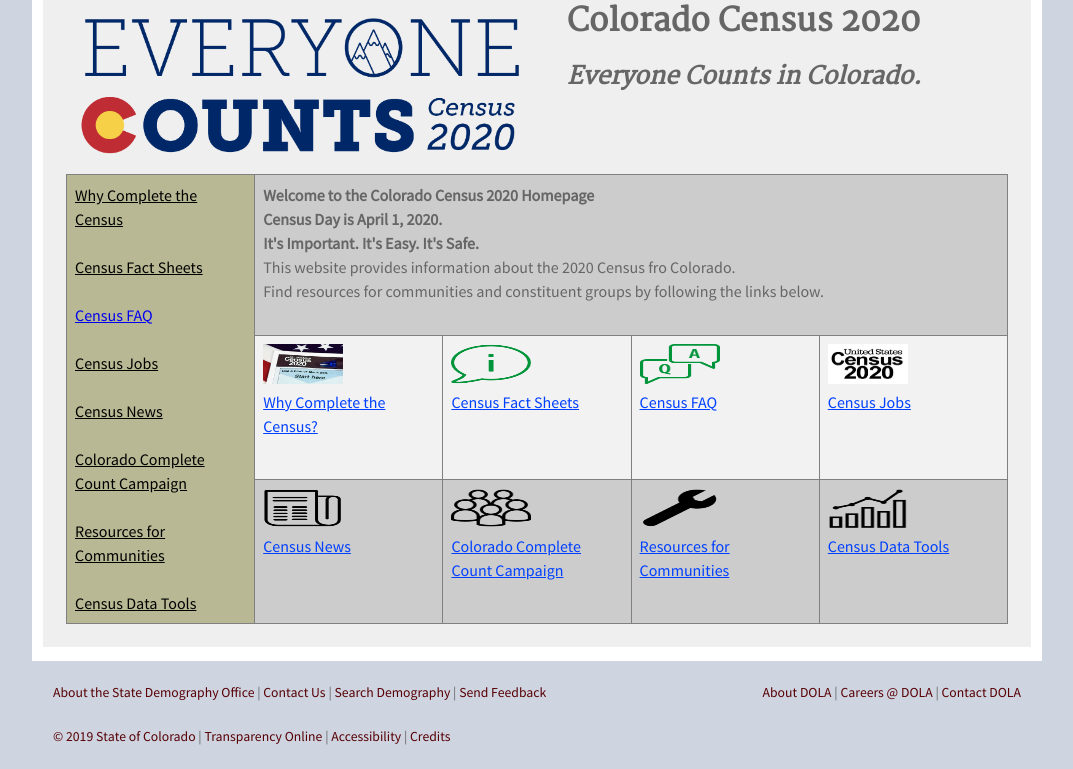
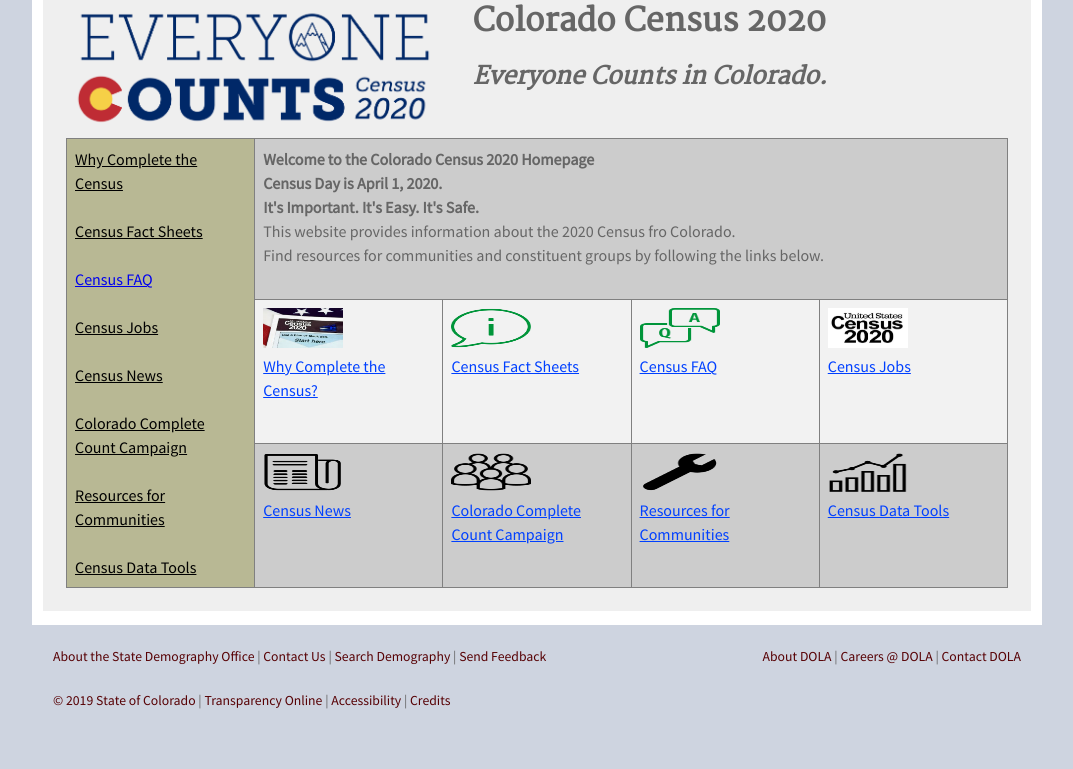
Before and after one commit to TBleess/Website_New, a Jekyll site: the page built from pages/5_CensusACS/census_2020_main.html, in a window 1280 px wide. Shown: the part 961-1730 px from the top of the page, without its empty margins (103-1176 px from the left). Built offline with Jekyll 4.4.1, drawn with Linux system fonts in a browser that asks for light colours; after the commit the page ends 1694 px from its top, so only the background shows below that.

Commit message:
Update census_2020_main.html

```diff
--- a/pages/5_CensusACS/census_2020_main.html
+++ b/pages/5_CensusACS/census_2020_main.html
@@ -51,7 +51,7 @@ description: "Colorado Census 2020 information"
 <div>
       <img src="/images/AdobeStock_134849033.jpeg" alt="Everyone Counts in Colorado.  Show that you are here." width="85%" height="85%"></img>
 </div>
-<p><img src="/images/CO_Census2020_v3-01.png" style="width:50%;height:auto;float:left;margin-right:30px;">
+<p><img src="/images/CO_Census2020_v3-01.png" style="width:40%;height:auto;float:left;margin-right:30px;">
    <h1>Colorado Census 2020 </h1>
    <h2><i>Everyone Counts in Colorado.</i></h2>
 </p>
```
